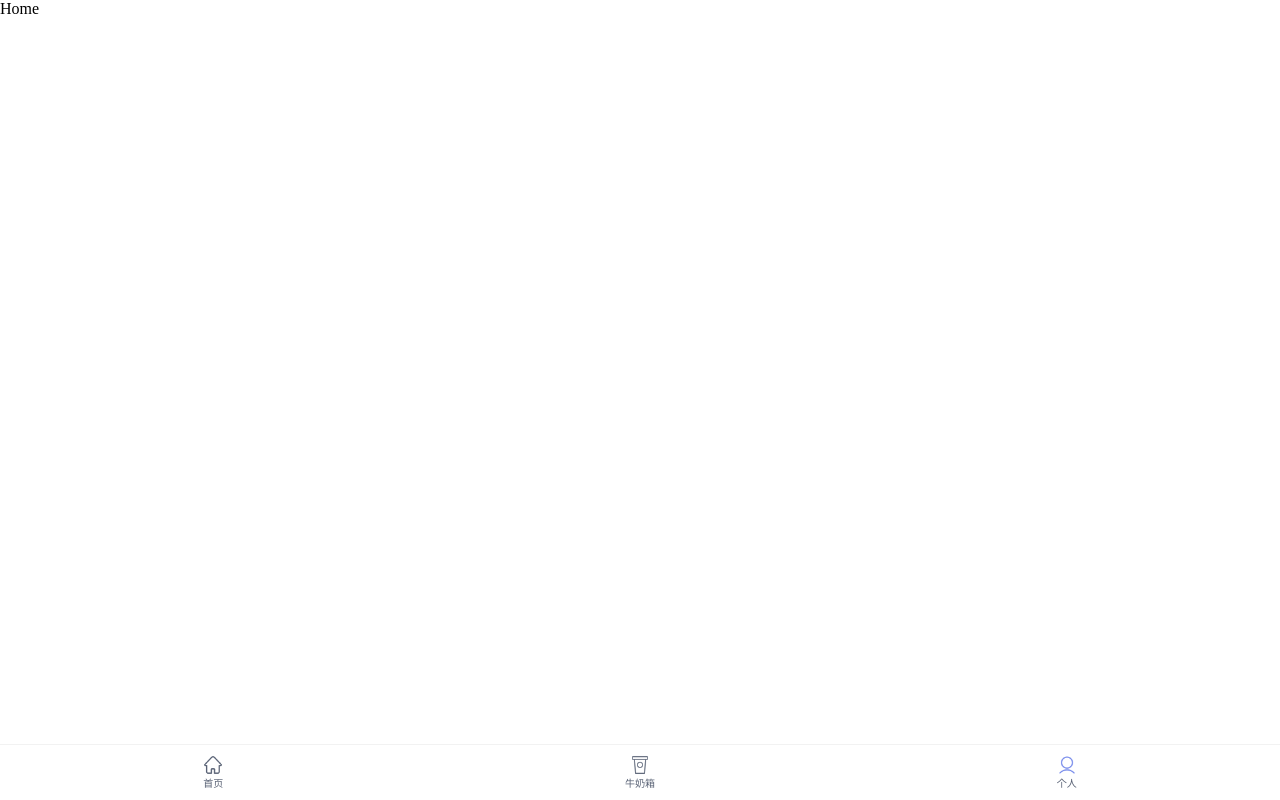
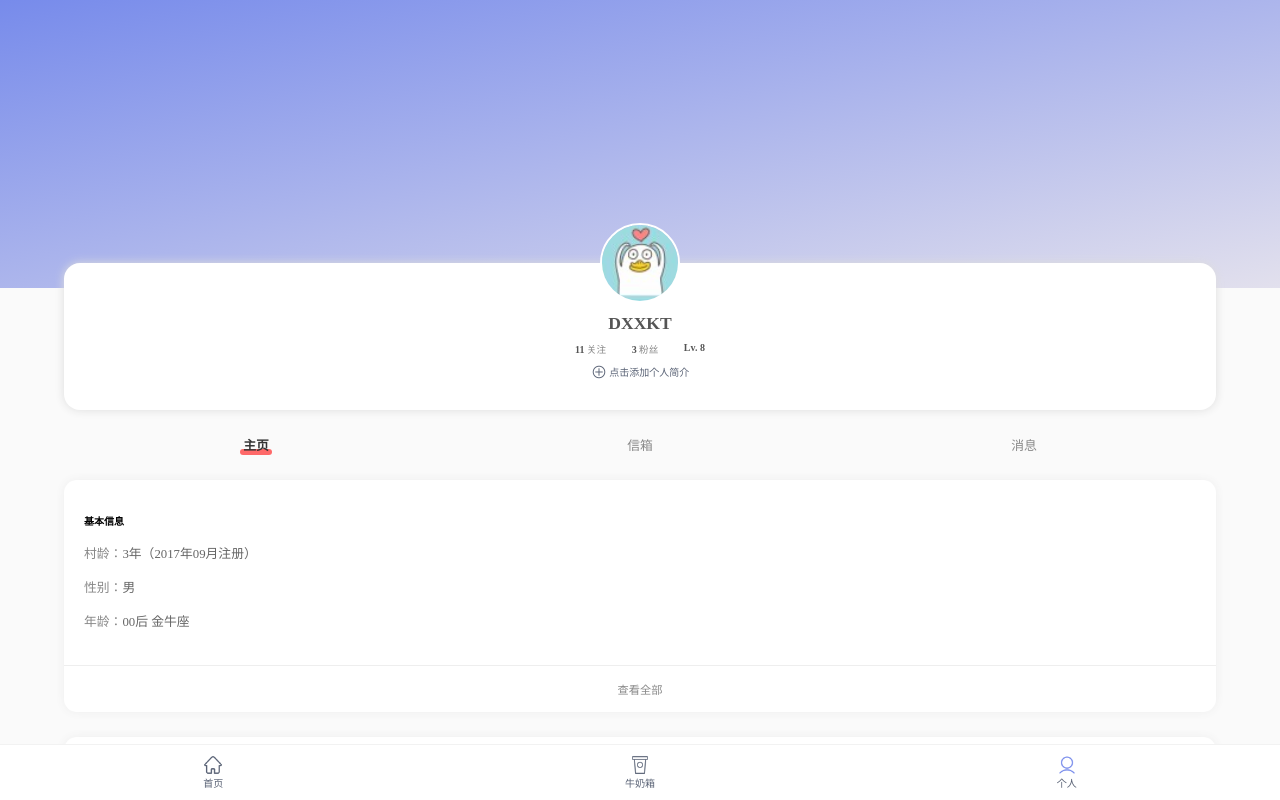
Before and after one commit to JohnNash-13/MoodStore, a Vue app in the folder moodstore/: page /home in a window 1280 px wide. Shown: the top 800 px of the page. Built offline with nearby package versions, Linux system fonts and the light colour scheme.

Commit message:
个人页面的合并

```diff
--- /dev/null
+++ b/moodstore/src/components/Index.vue
@@ -0,0 +1,70 @@
+<template>
+	<div class="tab-box">
+		<div class="card">
+			<div class="content">
+				<h4>基本信息</h4>
+				<div class="u-base"><span>村龄：</span><span>3年（2017年09月注册）</span></div>
+				<div class="u-base"><span>性别：</span><span>男</span></div>
+				<div class="u-base"><span>年龄：</span><span>00后 金牛座</span></div>
+			</div>
+			<div class="all">
+				查看全部
+			</div>
+		</div>
+
+		<div class="card">
+			<div class="content">
+				<h4>音乐品味</h4>
+				<div class="u-base"><span>村龄：</span><span>3年（2017年09月注册）</span></div>
+				<div class="u-base"><span>性别：</span><span>男</span></div>
+				<div class="u-base"><span>年龄：</span><span>00后 金牛座</span></div>
+			</div>
+			<div class="all">
+				查看全部
+			</div>
+		</div>
+	</div>
+</template>
+
+<script>
+</script>
+
+<style scoped="scoped">
+	.card {
+		background: #fff;
+		border-radius: 0.8rem;
+		box-shadow: 0 0 10px #eee;
+		width: 90%;
+		margin: 25px auto;
+	}
+
+	.content {
+		padding: 20px;
+	}
+
+	.content h4 {
+		margin-bottom: 15px;
+	}
+
+	.u-base {
+		margin-bottom: 15px;
+		font-size: 0.8rem;
+	}
+
+	.u-base>span:nth-child(1) {
+		color: #888;
+	}
+
+	.u-base>span:nth-child(2) {
+		color: #666;
+	}
+
+	.all {
+		padding: 15px 0;
+		text-align: center;
+		width: 100%;
+		border-top: 1px solid #eee;
+		font-size: 0.7rem;
+		color: #888;
+	}
+</style>
--- /dev/null
+++ b/moodstore/src/components/Letter.vue
@@ -0,0 +1,79 @@
+<template>
+	<div class="card-box">
+		<div class="card flex flex-column-start">
+			<div class="header flex align-items-center text-dark">
+				<img class="n-img" src="../../public/icons/like.png" />
+				<span>&nbsp;解忧杂货店</span>
+				<span>&nbsp;刚刚</span>
+			</div>
+			<div class="footer flex flex-row-between">
+				<div class="left flex flex-column-start">
+					<div class="greeting"><span class="text-large text-dark">晚上好</span></div>
+					<div class="notice"><span class="text-normal">@Zwt&nbsp;刚刚给你写了一封信</span></div>
+				</div>
+				<div class="right flex align-items-center">
+					<img class="u-img" src="../../public/icons/news.png" />
+				</div>
+			</div>
+		</div>
+
+		<div class="card flex flex-column-start">
+			<div class="header flex align-items-center text-dark">
+				<img class="n-img" src="../../public/icons/like.png" />
+				<span>&nbsp;解忧杂货店</span>
+				<span>&nbsp;刚刚</span>
+			</div>
+			<div class="footer flex flex-row-between">
+				<div class="left flex flex-column-start">
+					<div class="greeting"><span class="text-large text-dark">早上好</span></div>
+					<div class="notice"><span class="text-normal">@Lhq&nbsp;刚刚给你写了一封信</span></div>
+				</div>
+				<div class="right flex align-items-center">
+					<img class="u-img" src="../../public/icons/news.png" />
+				</div>
+			</div>
+		</div>
+
+	</div>
+</template>
+
+<script>
+</script>
+
+<style scoped="scoped" src="./../static/styles/milk.css"></style>
+<style scoped="scoped">
+	.card {
+		background: #fff;
+		border-radius: 0.8rem;
+		box-shadow: 0 0 10px #eee;
+		width: 90%;
+		margin: 25px auto;
+	}
+
+	.header {
+		padding: 15px 20px 4px 20px;
+	}
+
+	.footer {
+		padding: 4px 20px 10px 20px;
+	}
+
+	.n-img {
+		width: 30px;
+		height: 30px;
+	}
+
+	.greeting {
+		padding: 0px 0px 5px 0px;
+	}
+
+	.notice>span {
+		color: #bdc3c7;
+		font-size: 10px;
+	}
+
+	.u-img {
+		width: 30px;
+		height: 30px;
+	}
+</style>
--- /dev/null
+++ b/moodstore/src/components/Message.vue
@@ -0,0 +1,103 @@
+<template>
+	<div class="card p-1">
+		<div class="message-box flex flex-column-center">
+			<div class="message flex flex-row-start p-1">
+				<div class="left flex align-items-center flex-row-center">
+					<img src="../../public/icons/1.jpg" />
+				</div>
+				<div class="right flex flex-column-start">
+					<div class="status flex flex-row-between">
+						<div class="user-name text-large text-dark">房东的猫</div>
+						<div class="time text-grave"><p>01:53</p></div>
+					</div>
+					<div class="info flex flex-row-between">
+						<div class="user-introc text-grave">视频:&nbsp;&nbsp;[EP04]</div>
+						<div class="num rounded text-center">60</div>
+					</div>
+				</div>
+			</div>
+
+			<div class="message flex flex-row-start p-1">
+				<div class="left flex align-items-center flex-row-center">
+					<img src="../../public/icons/1.jpg" />
+				</div>
+				<div class="right flex flex-column-start">
+					<div class="status flex flex-row-between">
+						<div class="user-name text-large text-dark">Faouzia</div>
+						<div class="time text-grave"><p>1月29日</p></div>
+					</div>
+					<div class="info flex flex-row-between">
+						<div class="user-introc text-grave">视频:&nbsp;&nbsp;[Minefields]</div>
+						<div class="num rounded text-center">13</div>
+					</div>
+				</div>
+			</div>
+
+			<div class="message flex flex-row-start p-1">
+				<div class="left flex align-items-center flex-row-center">
+					<img src="../../public/icons/1.jpg" />
+				</div>
+				<div class="right flex flex-column-start">
+					<div class="status flex flex-row-between">
+						<div class="user-name text-large text-dark">解忧小秘书</div>
+						<div class="time text-grave"><p>1月27日</p></div>
+					</div>
+					<div class="info flex flex-row-between">
+						<div class="user-introc text-grave">视频:&nbsp;&nbsp;[Celebrity]</div>
+						<div class="num rounded text-center">7</div>
+					</div>
+				</div>
+			</div>
+
+		</div>
+	</div>
+</template>
+
+<script>
+</script>
+
+<style scoped="scoped" src="./../static/styles/milk.css"></style>
+<style scoped="scoped">
+	.card {
+		background: #fff;
+		border-radius: 0.8rem;
+		box-shadow: 0 0 10px #eee;
+		width: 90%;
+		margin: 25px auto;
+	}
+
+	.message {
+		height: 60px;
+	}
+
+	.left {
+		width: 20%;
+	}
+
+	.left>img {
+		width: 50px;
+		height: 50px;
+		border-radius: 50%;
+	}
+
+	.right {
+		width: 80%;
+		border-bottom: 1px solid #f2f2f2;
+		;
+	}
+
+	.status {
+		padding-top: 10px;
+		padding-bottom: 5px;
+	}
+
+	.info {
+		padding-bottom: 10px;
+	}
+
+	.num {
+		width: 25px;
+		background-color: #ff7979;
+		color: white;
+	}
+</style>
--- a/moodstore/src/views/Home.vue
+++ b/moodstore/src/views/Home.vue
@@ -1,12 +1,193 @@
 <template>
-	Home
+	<div class="container">
+		<div class="top">
+		</div>
+
+		<div id="user-box" class="card">
+			<div class="u-pic"><img src="../../public/icons/1.jpg" alt=""></div>
+			<div>
+				<div class="u-name">DXXKT</div>
+				<div class="u-msg">
+					<div class="attention">
+						<span>11</span>&nbsp;关注
+					</div>
+					<div class="fans">
+						<span>3</span>&nbsp;粉丝
+					</div>
+					<div class="grade">
+						<span>Lv.</span><span>&nbsp;8</span>
+					</div>
+				</div>
+				<div class="u-modify text-center flex flex-row-center text-grave">
+					<img src="../../public/icons/add.png" />
+					<span>&nbsp;点击添加个人简介</span>
+				</div>
+			</div>
+		</div>
+
+		<div class="tab">
+			<div class="tab-nav tab-active" @click="toggleTab('Index')">
+				<div>主页</div><span></span>
+			</div>
+			<div class="tab-nav" @click="toggleTab('Letter')">
+				<div>信箱</div><span></span>
+			</div>
+			<div class="tab-nav" @click="toggleTab('Message')">
+				<div>消息</div><span></span>
+			</div>
+		</div>
+
+		<keep-alive>
+			<component :is="currentTab"></component>
+		</keep-alive>
+
+
+	</div>
 </template>
 
 <script>
+	import Index from '../components/Index.vue';
+	import Letter from '../components/Letter.vue';
+	import Message from '../components/Message.vue';
+
 	export default {
-		name: 'Home'
+		name: 'Home',
+		data() {
+			return {
+				//currentTab 用于标识当前触发的组件
+				currentTab: 'Index'
+			};
+		},
+		components: {
+			Index,
+			Letter,
+			Message
+		},
+		methods: {
+			toggleTab: function(tab) {
+				this.currentTab = tab;
+			}
+		}
 	}
 </script>
 
-<style>
+<style scoped="scoped" src="./../static/styles/milk.css"></style>
+<style scoped="scoped">
+	.container {
+		width: 100%;
+		background: #fafafa;
+		min-height: 100vh;
+		padding-bottom: 58px;
+	}
+
+	.top {
+		width: 100%;
+		height: 36vh;
+		background-image: linear-gradient(to bottom right, #778beb, #e2e0ed);
+		background-size: cover;
+		background-position: center;
+		background-repeat: no-repeat;
+		z-index: -999;
+		margin-bottom: -50px;
+	}
+
+	.card {
+		background: #fff;
+		border-radius: 0.8rem;
+		box-shadow: 0 0 10px #eee;
+		width: 90%;
+		margin: 25px auto;
+	}
+
+	#user-box {
+		position: relative;
+		border-radius: 1rem !important;
+		box-shadow: 0 0 10px #ddd !important;
+	}
+
+	.u-pic {
+		width: 5rem;
+		height: 5rem;
+		border-radius: 50%;
+		box-sizing: border-box;
+		border: 2px solid #fff;
+		overflow: hidden;
+		position: absolute;
+		left: 50%;
+		margin-left: -2.5rem;
+		margin-top: -2.5rem;
+	}
+
+	.u-pic img {
+		width: 100%;
+		height: 100%;
+	}
+
+	#user-box>div:nth-child(2) {
+		padding: 50px 0 30px 0;
+	}
+
+	.u-name {
+		font-size: 1.1rem;
+		font-weight: bold;
+		text-align: center;
+		margin-bottom: 0.5rem;
+		color: #555;
+	}
+
+	.u-msg {
+		display: flex;
+		justify-content: center;
+		margin-bottom: 8px;
+	}
+
+	.u-msg div {
+		font-size: 0.6rem;
+		color: #888;
+		margin: 0 0.8rem;
+	}
+
+	.u-msg div span {
+		font-weight: bold;
+		color: #555;
+	}
+
+	.u-modify>img {
+		width: 16px;
+		height: 16px;
+	}
+
+	.tab {
+		width: 90%;
+		margin: 0 auto;
+		display: flex;
+		justify-content: space-around;
+	}
+
+	.tab-nav>div {
+		padding: 0 3px;
+		color: #888;
+		font-size: 0.8rem;
+	}
+
+	.tab-nav>span {
+		display: block;
+		height: 6px;
+		width: 100%;
+		margin: 0 auto;
+		z-index: -999;
+		margin-top: -5px;
+		background: rgba(255, 68, 68, 0.795);
+		border-radius: 3px;
+		visibility: hidden;
+	}
+
+	.tab-active>div {
+		color: #333;
+		font-weight: bolder;
+	}
+
+	.tab-active>span {
+		visibility: visible;
+	}
 </style>
```
Also changed, not shown: moodstore/public/icons/1.jpg (added), moodstore/public/icons/add.png (added).
